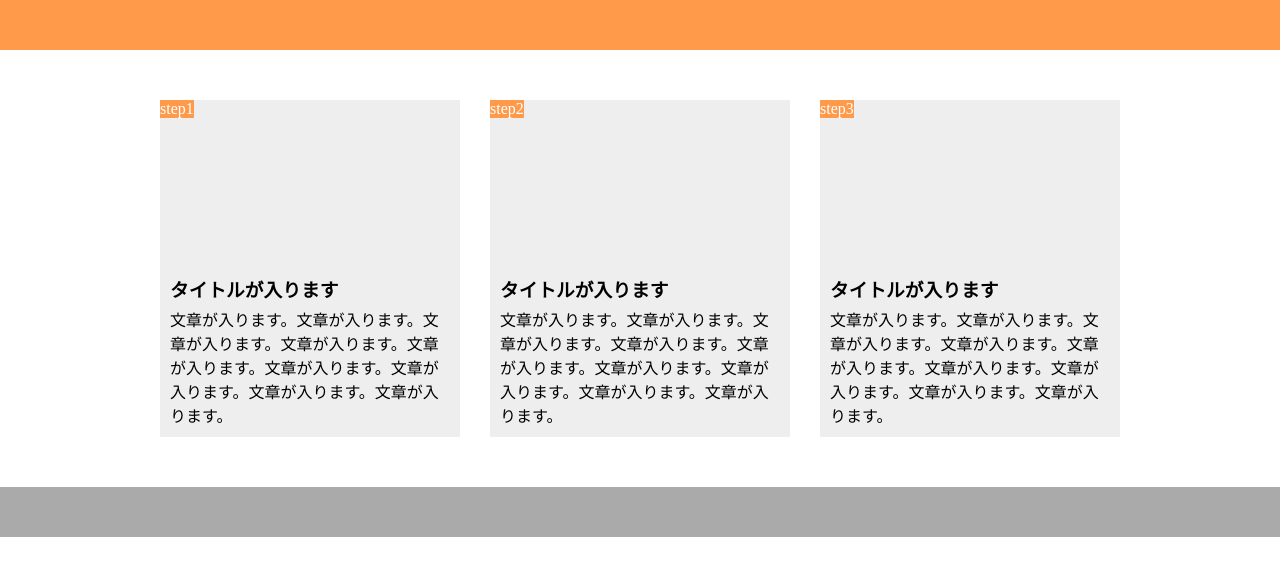
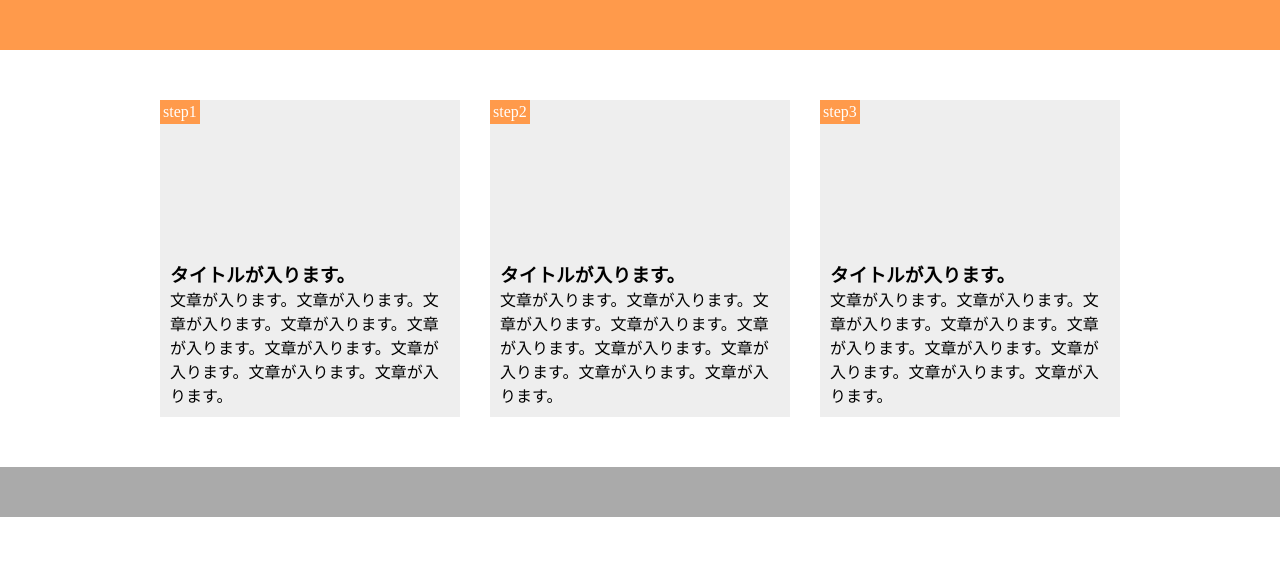
Before and after one commit to Shinta327/1-9_exercise, a plain HTML site: page index.html in a window 1280 px wide. Drawn offline with Linux system fonts and the light colour scheme.

Commit message:
[Finish]1-9

```diff
--- a/index.html
+++ b/index.html
@@ -1,5 +1,5 @@
 <!DOCTYPE html>
-<html lang="ja"/>
+<html lang="ja">
 
 <head>
   <meta charset="UTF-8"/>
@@ -8,32 +8,35 @@
 </head>
 
 <body>
-  <header class="header"></header>
-  <div class="main-box">
-
-    <main class="contents">
-      <div class="image1"></div>
-      <div class="step">step1</div>
-      <h3 class="contents-heading">タイトルが入ります</h3>
-      <p class="contents-text">文章が入ります。文章が入ります。文章が入ります。文章が入ります。文章が入ります。文章が入ります。文章が入ります。文章が入ります。文章が入ります。</p>
-     </main>
-
-     <main class="contents">
-      <div class="image2"></div>
-      <div class="step">step2</div>
-      <h3 class="contents-heading">タイトルが入ります</h3>
-      <p class="contents-text">文章が入ります。文章が入ります。文章が入ります。文章が入ります。文章が入ります。文章が入ります。文章が入ります。文章が入ります。文章が入ります。</p>
-     </main>
-
-     <main class="contents">
-      <div class="image3"></div>
-      <div class="step">step3</div>
-      <h3 class="contents-heading">タイトルが入ります</h3>
-      <p class="contents-text">文章が入ります。文章が入ります。文章が入ります。文章が入ります。文章が入ります。文章が入ります。文章が入ります。文章が入ります。文章が入ります。</p>
-     </main>
-
+  <header></header>
+  <main>
+    <div class="step-box">
+      <div class="step-img1"></div>
+      <span class="step-num">step1</span>
+      <h3 class="title">タイトルが入ります。</h3>
+      <p class="text">
+        文章が入ります。文章が入ります。文章が入ります。文章が入ります。文章が入ります。文章が入ります。文章が入ります。文章が入ります。文章が入ります。
+      </p>
     </div>
 
-  <footer class="footer"></footer>
+    <div class="step-box">
+      <div class="step-img2"></div>
+      <span class="step-num">step2</span>
+      <h3 class="title">タイトルが入ります。</h3>
+      <p class="text">
+        文章が入ります。文章が入ります。文章が入ります。文章が入ります。文章が入ります。文章が入ります。文章が入ります。文章が入ります。文章が入ります。
+      </p>
+    </div>
+     <div class="step-box">
+       <div class="step-img3"></div>
+       <span class="step-num">step3</span>
+       <h3 class="title">タイトルが入ります。</h3>
+       <p class="text">
+         文章が入ります。文章が入ります。文章が入ります。文章が入ります。文章が入ります。文章が入ります。文章が入ります。文章が入ります。文章が入ります。
+        </p>
+     </div>
+  </main>
+
+  <footer></footer>
 
 </body>
--- a/style.css
+++ b/style.css
@@ -4,19 +4,18 @@
   box-sizing: border-box;
 }
 
-.header{
+header{
   height: 50px;
   background-color: #FF9a4b;
 }
 
-.main-box{
+main{
 margin: 50px auto;
 width: 960px;
 display: flex;
-justify-content: center;
 }
 
-.contents{
+.step-box{
   margin-right: 30px;
   width: 300px;
   padding: 10px;
@@ -24,42 +23,38 @@ justify-content: center;
   position: relative;
 }
 
-.contents:last-child{
+.step-box:last-child{
   margin-right: 0;
 }
 
-.step{
+.step-num{
+  padding: 3px;
   color:#ffffff;
-  position: absolute;
   background-color: #FF9a4b;
   position: absolute;
   top: 0;
   left: 0;
 }
 
-.contents-heading{
-  margin-top: 15px;
+.title{
+  margin-top: 15px 0 5px;
 }
 
-.contents-text{
-  margin-top: 5px;
-}
-
-.image1{
+.step-img1{
   height: 150px;
   background-image: url(img/flow01.png);
   background-size: cover;
   background-position: bottom;
 }
 
-.image2{
+.step-img2{
   height: 150px;
   background-image: url(img/flow02.png);
   background-size: cover;
   background-position: bottom;
 }
 
-.image3{
+.step-img3{
   height: 150px;
   background-image: url(img/flow03.png);
   background-size: cover;
@@ -67,7 +62,7 @@ justify-content: center;
 
 }
 
-.footer{
+footer{
   height: 50px;
   background-color: #aaaaaa;
 }
```
